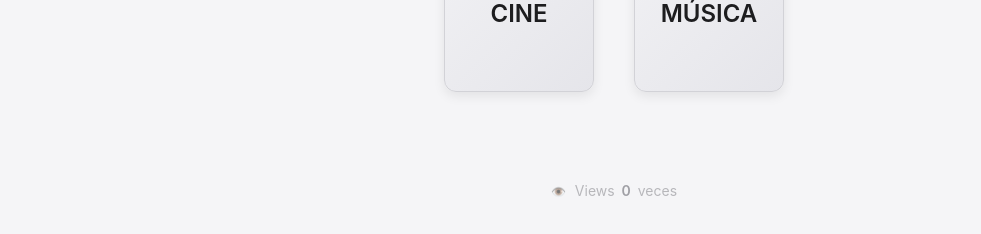
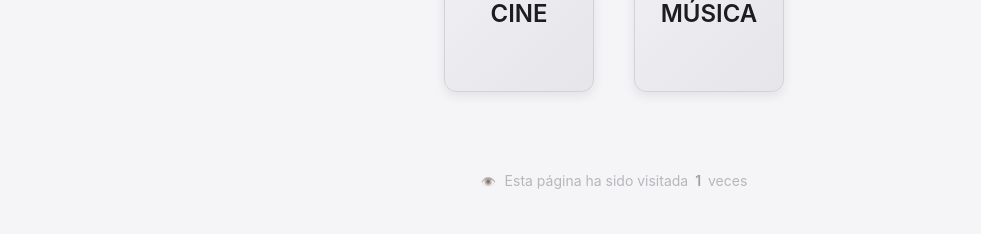
Before and after one commit to jrchris-code/cinetv-plus, a plain HTML site: page index.html in a window 1280 px wide. Shown: the part 462-696 px from the top of the page, without its empty margins (26-1007 px from the left). Drawn offline with nearby package versions, Linux system fonts and the light colour scheme.

Commit message:
Update index.html
update security off

```diff
--- a/index.html
+++ b/index.html
@@ -1,24 +1,12 @@
-
 
 <!DOCTYPE html>
 <html lang="es">
 <head>
     <meta charset="UTF-8">
     <meta name="viewport" content="width=device-width, initial-scale=1.0">
-    <title>CineTv Plus - Plataforma TV</title>
+    <title>CineTv Plus - Plataforma IPTV</title>
     <script src="https://cdn.jsdelivr.net/npm/hls.js@latest"></script>
     <meta name="referrer" content="no-referrer">
-    <meta http-equiv="Content-Security-Policy"
-          content="default-src 'self' https:;
-                   media-src https: blob: data:;
-                   script-src 'self' 'unsafe-eval' https://cdn.jsdelivr.net;
-                   style-src 'self' 'unsafe-inline';
-                   img-src 'self' data: https:;
-                   connect-src https:;
-                   font-src 'self';
-                   object-src 'none';
-                   base-uri 'self';
-                   form-action 'none'">
     <style>
         :root {
             --primary-color: #8e8e93;
@@ -440,7 +428,7 @@
             <!-- Contador de visitas -->
             <div class="visitor-counter" id="visitor-counter">
                 <span class="counter-icon">👁️</span>
-                <span>Views</span>
+                <span>Esta página ha sido visitada</span>
                 <span class="counter-number" id="visit-count">0</span>
                 <span>veces</span>
             </div>
@@ -526,8 +514,49 @@
                     description: "Espacio disponible para nuevo canal",
                     logo: "➕",
                     url: "#"
+                },
+                {
+                    id: 5,
+                    name: "VACANTE",
+                    description: "Espacio disponible para nuevo canal",
+                    logo: "➕",
+                    url: "#"
+                },
+                {
+                    id: 6,
+                    name: "VACANTE",
+                    description: "Espacio disponible para nuevo canal",
+                    logo: "➕",
+                    url: "#"
+                },
+                {
+                    id: 7,
+                    name: "VACANTE",
+                    description: "Espacio disponible para nuevo canal",
+                    logo: "➕",
+                    url: "#"
+                },
+                {
+                    id: 8,
+                    name: "VACANTE",
+                    description: "Espacio disponible para nuevo canal",
+                    logo: "➕",
+                    url: "#"
+                },
+                {
+                    id: 9,
+                    name: "VACANTE",
+                    description: "Espacio disponible para nuevo canal",
+                    logo: "➕",
+                    url: "#"
+                },
+                {
+                    id: 10,
+                    name: "VACANTE",
+                    description: "Espacio disponible para nuevo canal",
+                    logo: "➕",
+                    url: "#"
                 }
-
             ],
             music: [
                 {
@@ -553,6 +582,48 @@
                 },
                 {
                     id: 4,
+                    name: "VACANTE",
+                    description: "Espacio disponible para nuevo canal",
+                    logo: "➕",
+                    url: "#"
+                },
+                {
+                    id: 5,
+                    name: "VACANTE",
+                    description: "Espacio disponible para nuevo canal",
+                    logo: "➕",
+                    url: "#"
+                },
+                {
+                    id: 6,
+                    name: "VACANTE",
+                    description: "Espacio disponible para nuevo canal",
+                    logo: "➕",
+                    url: "#"
+                },
+                {
+                    id: 7,
+                    name: "VACANTE",
+                    description: "Espacio disponible para nuevo canal",
+                    logo: "➕",
+                    url: "#"
+                },
+                {
+                    id: 8,
+                    name: "VACANTE",
+                    description: "Espacio disponible para nuevo canal",
+                    logo: "➕",
+                    url: "#"
+                },
+                {
+                    id: 9,
+                    name: "VACANTE",
+                    description: "Espacio disponible para nuevo canal",
+                    logo: "➕",
+                    url: "#"
+                },
+                {
+                    id: 10,
                     name: "VACANTE",
                     description: "Espacio disponible para nuevo canal",
                     logo: "➕",
@@ -674,13 +745,9 @@
 
             const streamUrl = channel.url;
 
-            // Configurar HLS.js con opciones que eviten el uso de blob
+            // Configurar HLS.js
             if (Hls.isSupported()) {
-                hls = new Hls({
-                    enableWorker: false, // Desactiva el worker que usa blob
-                    lowLatencyMode: false,
-                    backBufferLength: 0
-                });
+                hls = new Hls();
                 hls.loadSource(streamUrl);
                 hls.attachMedia(videoPlayer);
                 hls.on(Hls.Events.MANIFEST_PARSED, function() {
```
